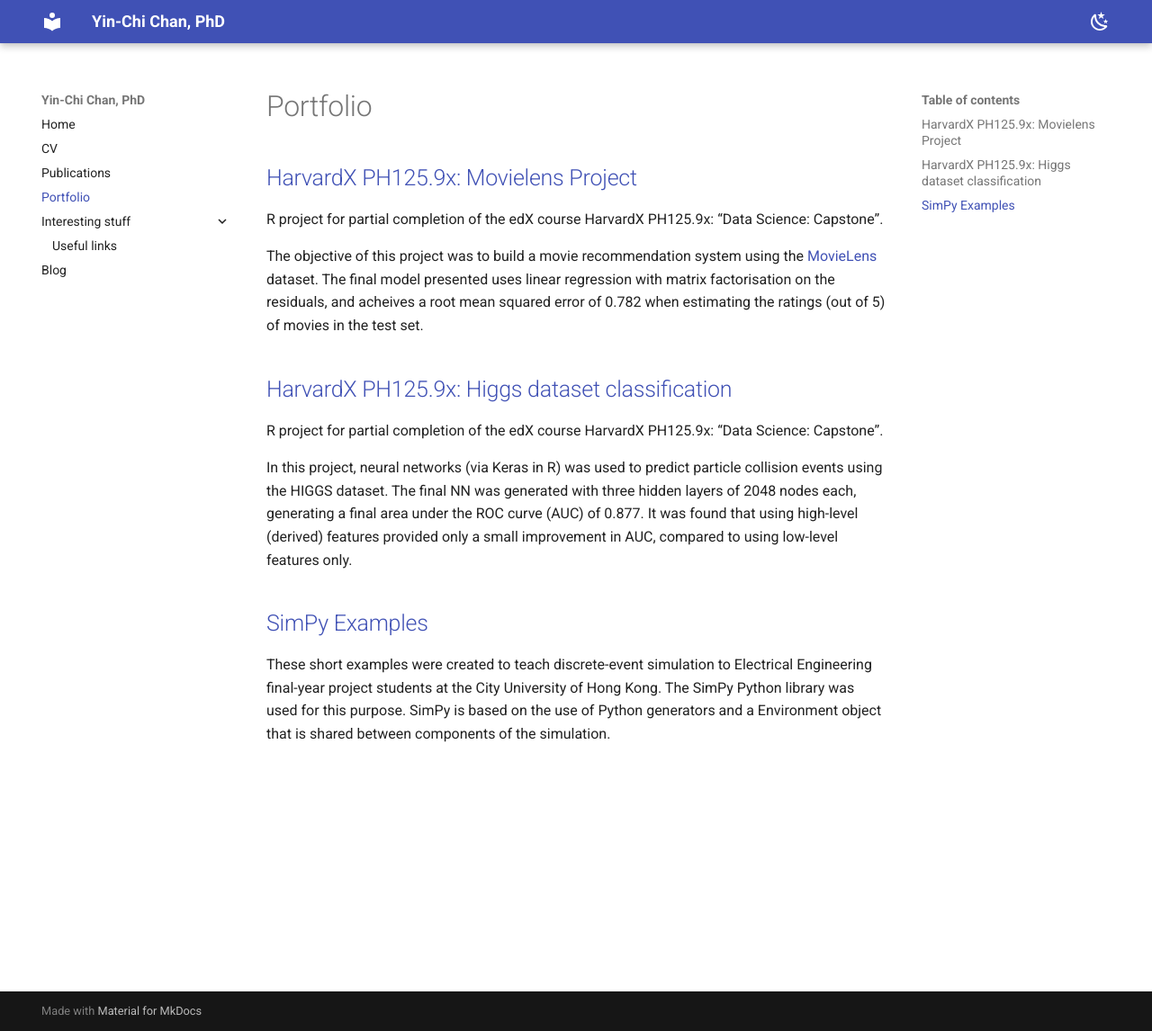
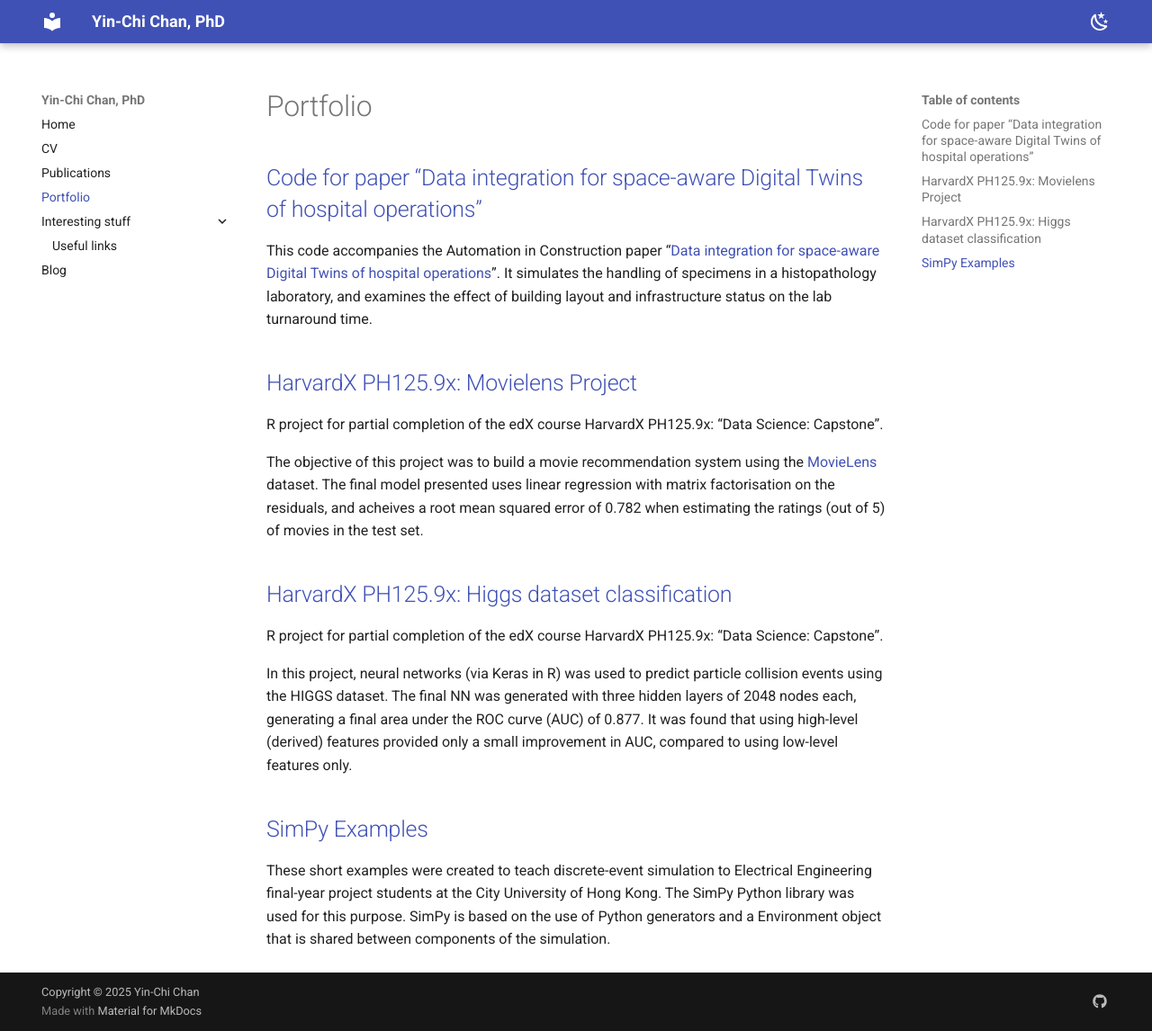
Before and after one commit to yinchi/yinchi.github.io, an MkDocs documentation site: the page built from docs/portfolio.md, in a window 1280 px wide and 1146 px high. Shown: the whole window at 90% size. Built offline with MkDocs 1.6.1 and Material for MkDocs 9.7.7, drawn with Linux system fonts in a browser that asks for light colours.

```diff
--- a/docs/portfolio.md
+++ b/docs/portfolio.md
@@ -1,4 +1,8 @@
 # Portfolio
+
+## [Code for paper "Data integration for space-aware Digital Twins of hospital operations"](https://github.com/yinchi/histopath-bim-des)
+
+This code accompanies the Automation in Construction paper "[Data integration for space-aware Digital Twins of hospital operations](https://www.sciencedirect.com/science/article/pii/S0926580525003164)".  It simulates the handling of specimens in a histopathology laboratory, and examines the effect of building layout and infrastructure status on the lab turnaround time.
 
 ## [HarvardX PH125.9x: Movielens Project](https://yinchi.github.io/harvardx-movielens/)
 
--- a/mkdocs.yml
+++ b/mkdocs.yml
@@ -26,6 +26,11 @@ theme:
     - navigation.expand
     - navigation.top
     - navigation.indexes
+copyright: Copyright &copy; 2025 Yin-Chi Chan
+extra:
+  social:
+    - icon: fontawesome/brands/github
+      link: https://github.com/yinchi
 plugins:
   - bibtex:
       bib_file: yinchi.bib
```
Also changed, not shown: docs/publications.md (+3 -0 lines), yinchi.bib (+11 -0 lines), 1 other file.
